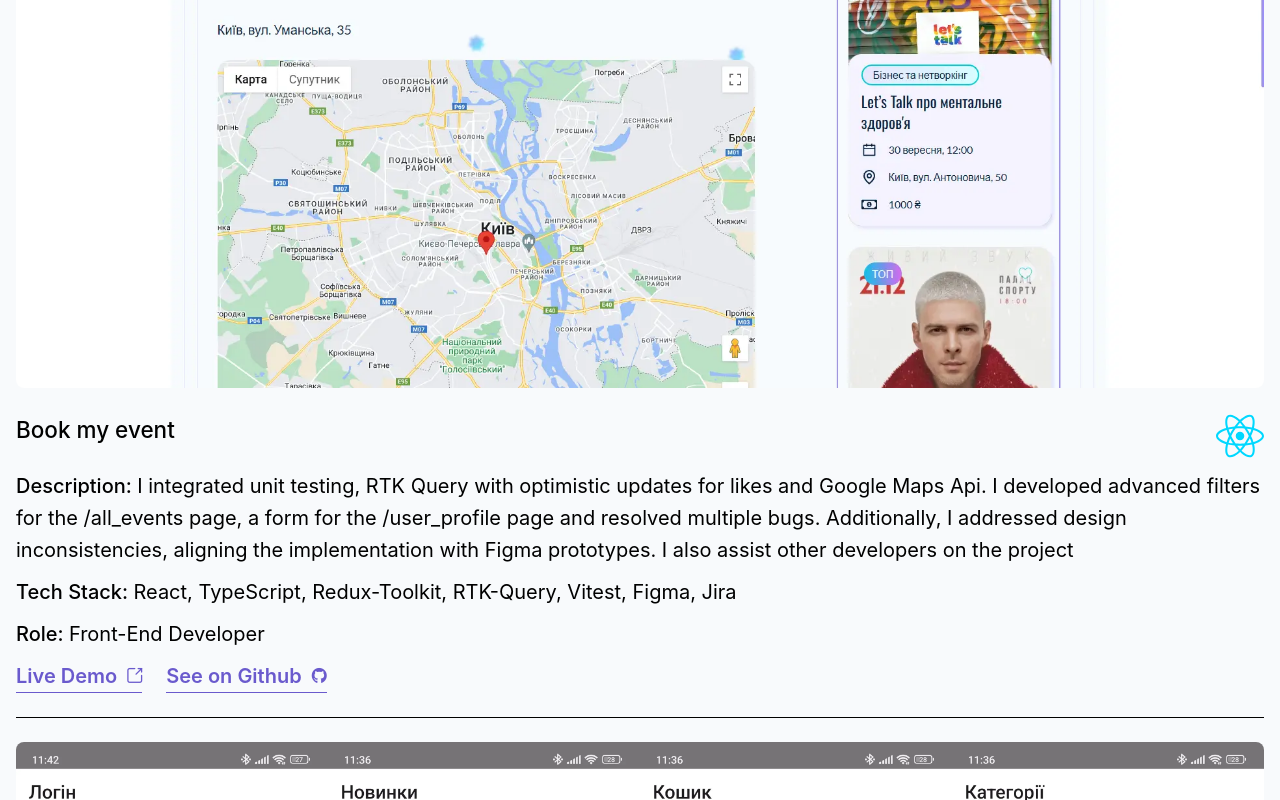
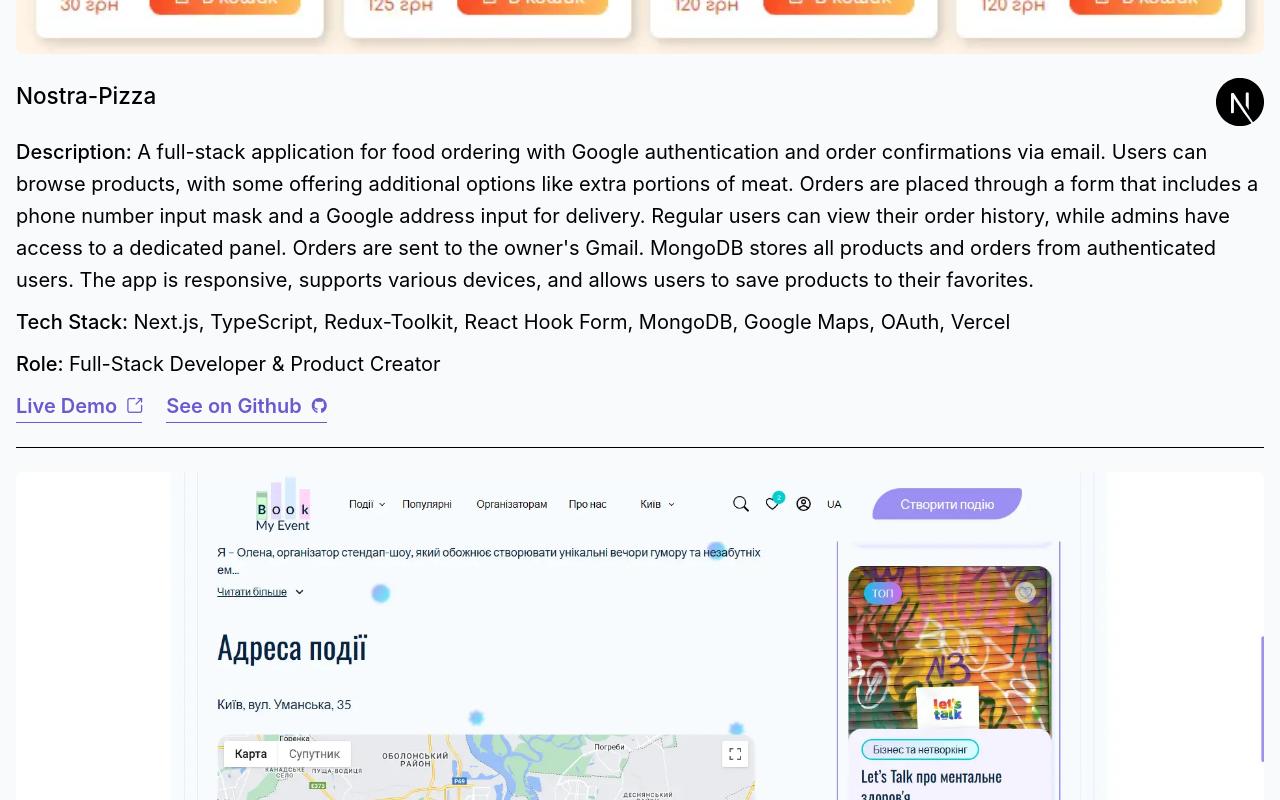
Before and after one commit to Yevhenns/portfolio, a Vue app: page /projects in a window 1280 px wide. Shown: the part 1300-2100 px from the top of the page. Built offline with nearby package versions, Linux system fonts and the light colour scheme.

Commit message:
adited nostra project

```diff
--- a/src/assets/projects.ts
+++ b/src/assets/projects.ts
@@ -5,7 +5,7 @@ export const projects = [
     techImage: '/images/technologies/nextjs.svg',
     title: 'Nostra-Pizza',
     description:
-      'Full-stack application with Google authentication for ordering food and receiving order confirmations via email. Users can view their order history. Developed in collaboration with a UI/UX designer',
+      "A full-stack application for food ordering with Google authentication and order confirmations via email. Users can browse products, with some offering additional options like extra portions of meat. Orders are placed through a form that includes a phone number input mask and a Google address input for delivery. Regular users can view their order history, while admins have access to a dedicated panel. Orders are sent to the owner's Gmail. MongoDB stores all products and orders from authenticated users. The app is responsive, supports various devices, and allows users to save products to their favorites.",
     techstack:
       'Next.js, TypeScript, Redux-Toolkit, React Hook Form, MongoDB, Google Maps, OAuth, Vercel',
     role: 'Full-Stack Developer & Product Creator',
@@ -18,7 +18,7 @@ export const projects = [
     techImage: '/images/technologies/react.svg',
     title: 'Book my event',
     description:
-      'I integrated unit testing, RTK Query with optimistic updates for likes and Google Maps Api. I developed advanced filters for the /all_events page, a form for the /user_profile page and resolved multiple bugs. Additionally, I addressed design inconsistencies, aligning the implementation with Figma prototypes. I also assist other developers on the project',
+      'I integrated RTK Query with optimistic updates for likes, enabling a smoother user experience. I also implemented the Google Maps API and performed unit testing to ensure robust functionality. On the /all_events page, I developed advanced filters, improving event search and categorization. I created a form for the /user_profile page, enhancing user profile management. In addition, I resolved multiple bugs, ensuring the application runs seamlessly. I addressed design inconsistencies, aligning the implementation with Figma prototypes to improve visual consistency. I also provided ongoing support to other developers, assisting with technical challenges and code review.',
     techstack: 'React, TypeScript, Redux-Toolkit, RTK-Query, Vitest, Figma, Jira',
     role: 'Front-End Developer',
     liveUrl: 'https://evently-book.vercel.app',
```
Also changed, not shown: public/images/projects/nostra.webp.
